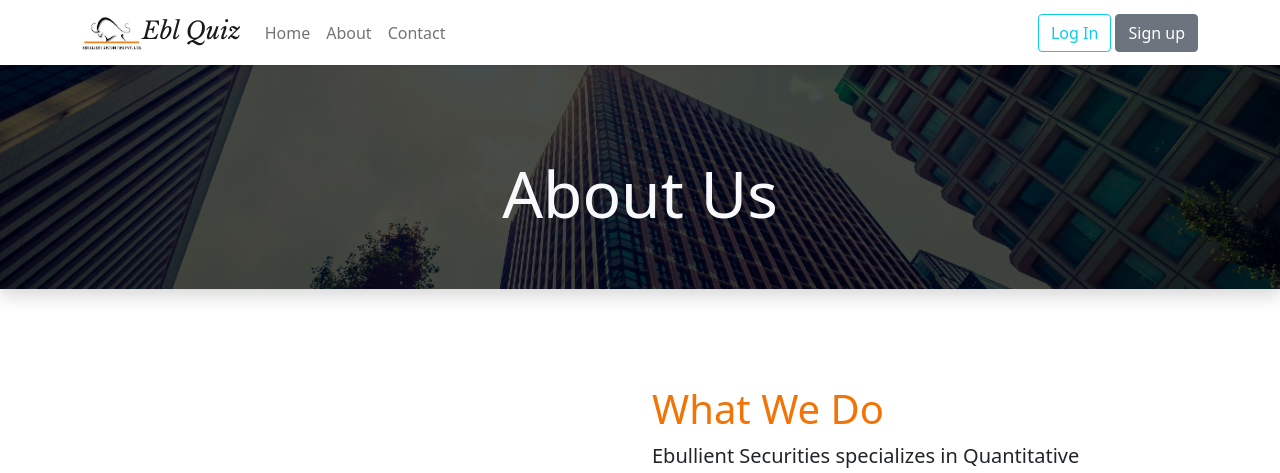
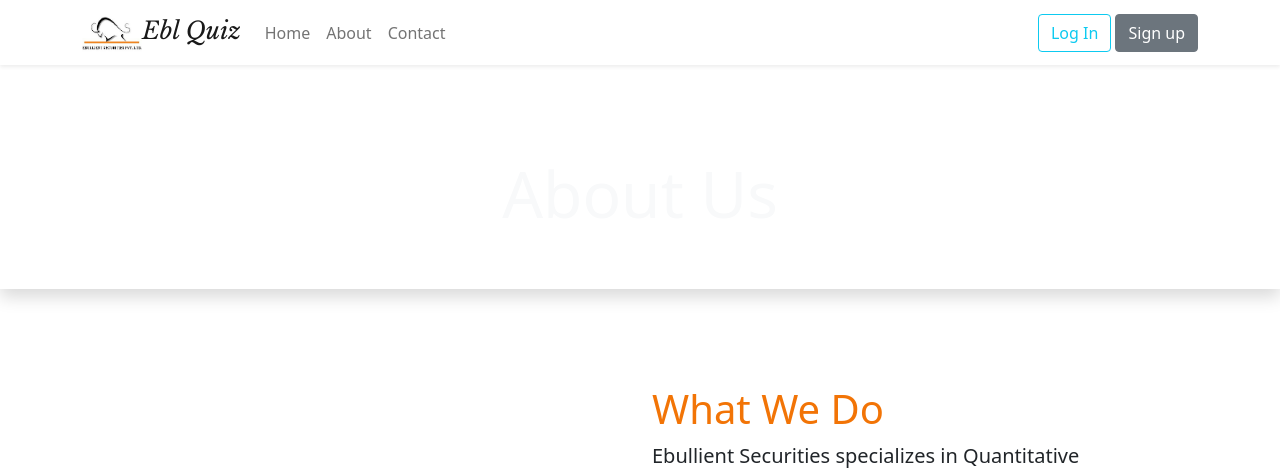
Before and after one commit to SumitMahar/Ebl-Quiz-App, a Django app: page /about/ in a window 1280 px wide. Shown: the top 473 px of the page. Run offline with Django 4.2, Linux system fonts and the light colour scheme; parts of the project's set-up code (start-up, migrations or seed data) failed here and were passed over; some libraries are stand-ins or nearby versions.

Commit message:
minor change

```diff
--- a/static/css/style.css
+++ b/static/css/style.css
@@ -22,15 +22,15 @@ body::before {
 
 }
 
-.bg-banner {
-    background-image: url('../img/about_banner.png');
-    background-color: #cccccc; /* Used if the image is unavailable */
+/* .bg-banner { */
+    /* background-image: url('../img/about_banner.png'); */
+    /* background-color: #cccccc; Used if the image is unavailable */
     /* min-height: 250px; */
-    background-position: center;
-    background-repeat: no-repeat;
-    background-size: cover; /* Resize the background image to cover the entire container */
+    /* background-position: center; */
+    /* background-repeat: no-repeat; */
+    /* background-size: cover; Resize the background image to cover the entire container */
 
-}
+/* } */
 
 .bg-banner h1 {
     font-size: 4rem;
```
